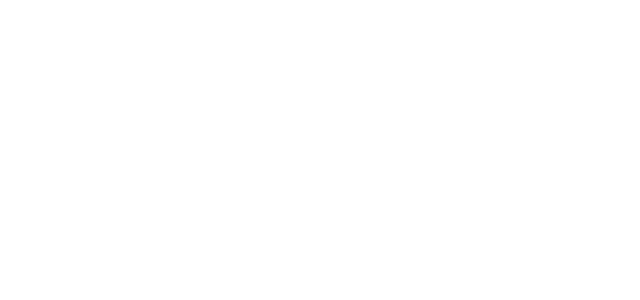
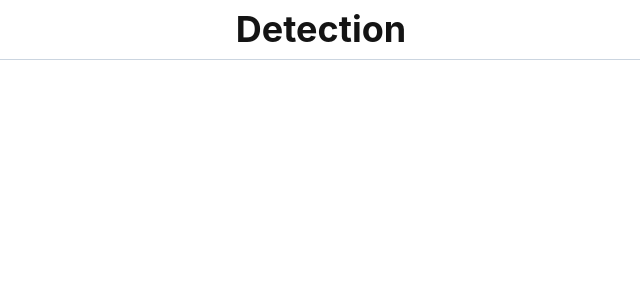
Before and after one commit to miluckshan-j/driver-drowziness, a React (Create React App) app: page / in a window 1280 px wide. Shown: the top 300 px of the page, without its empty margins (319-959 px from the left). Built offline with nearby package versions, Linux system fonts and the light colour scheme.

Commit message:
implement header component

```diff
--- a/src/App.js
+++ b/src/App.js
@@ -1,7 +1,12 @@
 import "./App.css";
+import Header from "./components/Header";
 
 function App() {
-  return <div className="App"></div>;
+  return (
+    <div className="App">
+      <Header />
+    </div>
+  );
 }
 
 export default App;
--- /dev/null
+++ b/src/components/Header.js
@@ -0,0 +1,28 @@
+import React from "react";
+
+import { Flex, Box, Heading } from "@chakra-ui/react";
+
+const Header = () => {
+  return (
+    <Flex
+      as="nav"
+      align="center"
+      justify="space-between"
+      wrap="wrap"
+      padding={2}
+      bg="white.500"
+      color="blackAlpha.900"
+      borderBottom="1px solid #CBD5E0"
+    >
+      <Box></Box>
+      <Box>
+        <Heading as="h2" size="xl">
+          Detection
+        </Heading>
+      </Box>
+      <Box></Box>
+    </Flex>
+  );
+};
+
+export default Header;
```
